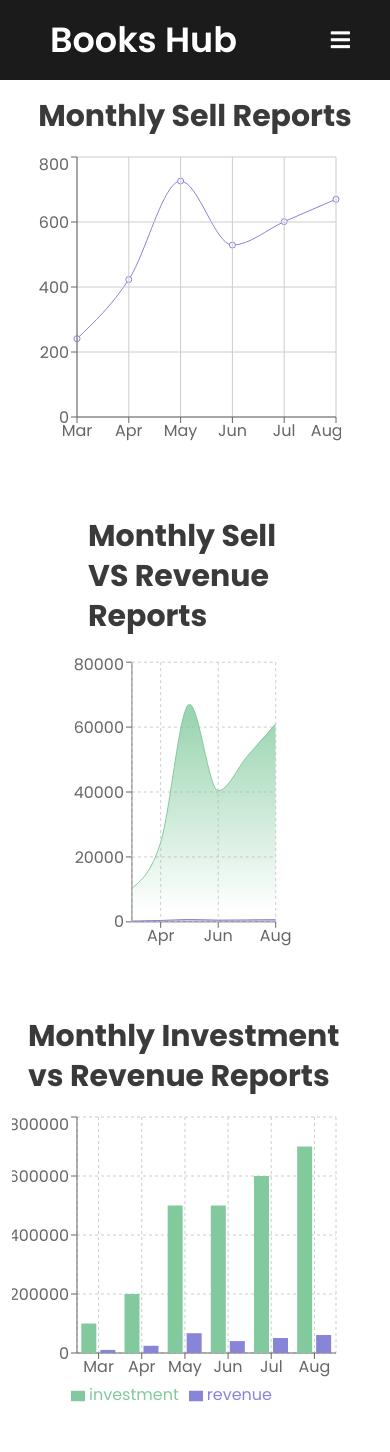
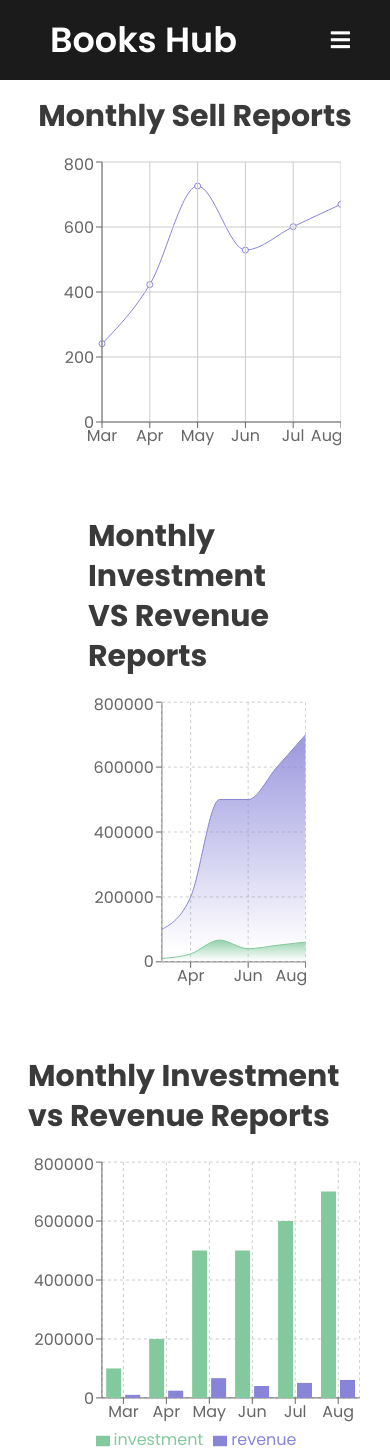
Before and after one commit to Ahsanul-kabir/books-hub, a React (Create React App) app: page /dashboard in a window 390 px wide. Before the commit the page ends 1412 px from the top, so only its background shows below. Built offline with nearby package versions, Linux system fonts and the light colour scheme.

Commit message:
graph responsive issue solve

```diff
--- a/src/components/Dashboard/Dashboard.js
+++ b/src/components/Dashboard/Dashboard.js
@@ -16,7 +16,7 @@ const Dashboard = () => {
                 <div className="col-sm-8 col-md-12 col-lg-12">
                     <h1 className="m-3 d-flex justify-content-center graph-heading">Monthly Sell Reports</h1>
                     <ResponsiveContainer width="90%" height={300}>
-                        <LineChart data={sellData} >
+                        <LineChart data={sellData} margin={{ top: 10, right: 0, left: 30, bottom: 0 }}>
                             <Line type="monotone" dataKey="month" stroke="#8884d8" />
                             <Line type="monotone" dataKey="sell" stroke="#8884d8" />
                             <CartesianGrid stroke="#ccc" />
@@ -30,10 +30,10 @@ const Dashboard = () => {
 
             <section className="row m-5">
                 <div className="col-sm-8 col-md-12 col-lg-12">
-                    <h1 className="m-3 d-flex justify-content-center graph-heading">Monthly Sell VS Revenue Reports</h1>
+                    <h1 className="m-3 d-flex justify-content-center graph-heading">Monthly Investment VS Revenue Reports</h1>
                     <ResponsiveContainer width="95%" height={300}>
-                        <AreaChart width={730} height={250} data={sellData}
-                            margin={{ top: 10, right: 30, left: 0, bottom: 0 }}>
+                        <AreaChart width="100%" height={250} data={sellData}
+                            margin={{ top: 10, right: 0, left: 30, bottom: 0 }}>
                             <defs>
                                 <linearGradient id="colorUv" x1="0" y1="0" x2="0" y2="1">
                                     <stop offset="5%" stopColor="#8884d8" stopOpacity={0.8} />
@@ -48,7 +48,7 @@ const Dashboard = () => {
                             <YAxis />
                             <CartesianGrid strokeDasharray="3 3" />
                             <Tooltip />
-                            <Area type="monotone" dataKey="sell" stroke="#8884d8" fillOpacity={1} fill="url(#colorUv)" />
+                            <Area type="monotone" dataKey="investment" stroke="#8884d8" fillOpacity={1} fill="url(#colorUv)" />
                             <Area type="monotone" dataKey="revenue" stroke="#82ca9d" fillOpacity={1} fill="url(#colorPv)" />
                         </AreaChart>
                     </ResponsiveContainer>
@@ -58,8 +58,8 @@ const Dashboard = () => {
             <section className="row">
                 <div className="col-sm-8 col-md-12 col-lg-12">
                     <h1 className="m-3 d-flex justify-content-center graph-heading">Monthly Investment vs Revenue Reports</h1>
-                    <ResponsiveContainer width="90%" height={300}>
-                        <BarChart width={730} height={250} data={sellData}>
+                    <ResponsiveContainer width="95%" height={300}>
+                        <BarChart width='100%' height={250} data={sellData} margin={{ top: 10, right: 0, left: 30, bottom: 0 }}>
                             <CartesianGrid strokeDasharray="3 3" />
                             <XAxis dataKey="month" />
                             <YAxis />
```
